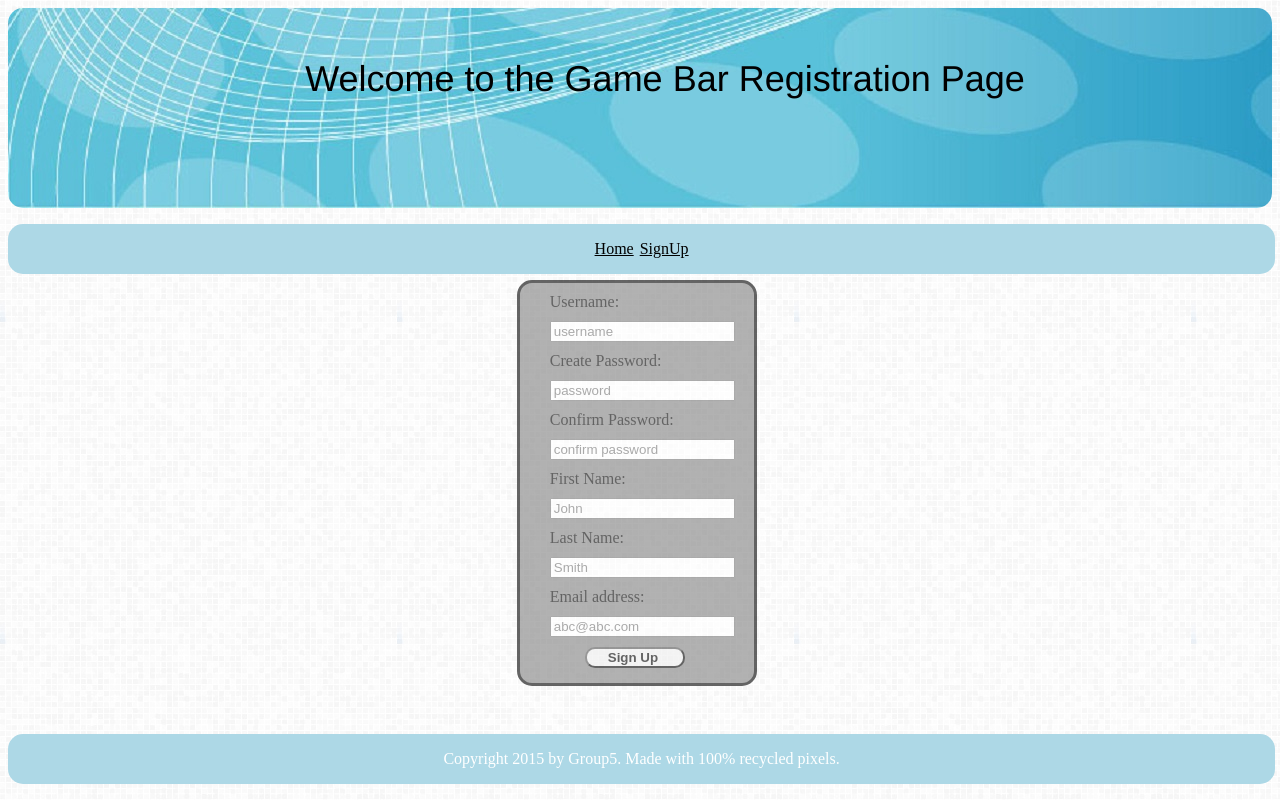
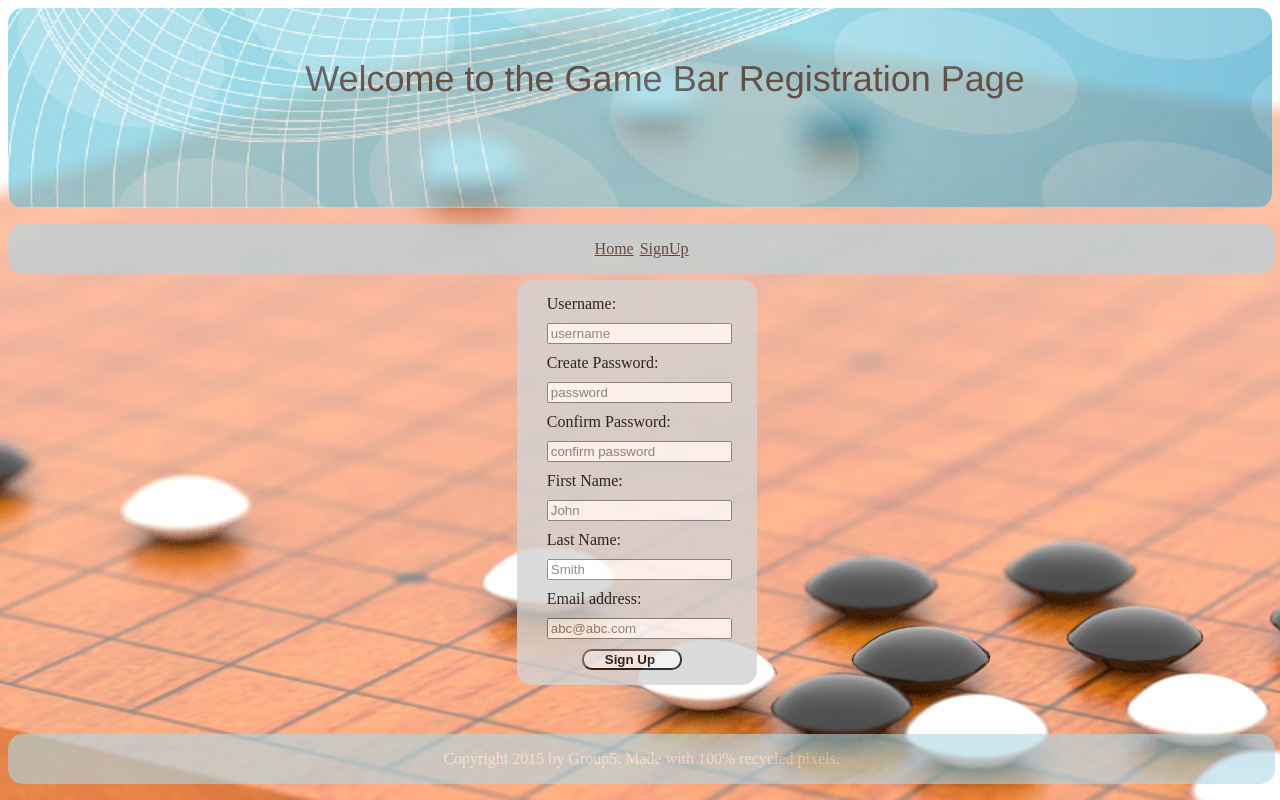
Before and after one commit to LiJunpeng/COSC_631_ECommerce, a PHP site: page /admin/SignUp.html in a window 1280 px wide. Run offline with PHP 8.4, Linux system fonts and the light colour scheme.

Commit message:
update admin page css

```diff
--- a/game_site/public/css/SignUp.css
+++ b/game_site/public/css/SignUp.css
@@ -30,11 +30,12 @@
 	//left:50%;
   //  right:50%;
 	//top:25%;
-    border-style: solid;
+    //border-style: solid;
+    padding-top: 5px;
 	z-index: 2;
-	background-color: gray;
-	filter: alpha(opacity=60);
-	opacity: 0.6;
+	background-color: lightgray;
+	filter: alpha(opacity=80);
+	opacity: 0.8;
 
 	-moz-border-radius:15px;
     -webkit-border-radius:15px;
@@ -79,6 +80,9 @@ header nav {
 	position: absolute;
 	border-radius: 15px;
 	width: 99%;
+
+	filter: alpha(opacity=60);
+	opacity: 0.6;
 }
 footer nav {
 	color: #FFFFFF;
@@ -97,6 +101,8 @@ footer nav {
 	border-radius: 15px;
 	bottom: 0px;
 
+	filter: alpha(opacity=60);
+	opacity: 0.6;
 }
 .btn {
 	border-radius: 10px;
@@ -112,7 +118,7 @@ footer nav {
 	color: #EB6060;
 }
 body {
-	background-image: url("../images/background-pattern.png");
+	background-image: url("../images/sign_up_bg.png");
 
 }
 #banner {
@@ -121,6 +127,8 @@ body {
 	background-repeat:repeat-x;
     border-radius: 15px;
 
+	filter: alpha(opacity=60);
+	opacity: 0.6;
 }
 
 #banner_title {
```
